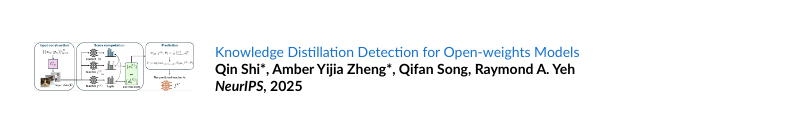
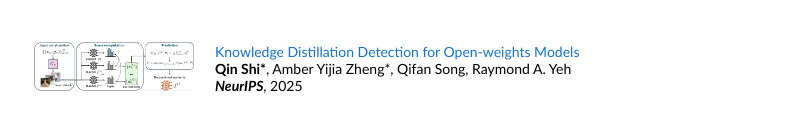
Before and after one commit to shqii1j/shqii1j.github.io, a plain HTML site: page index.html in a window 1280 px wide. Shown: the part 521-653 px from the top of the page, without its empty margins (226-1034 px from the left). Drawn offline with Linux system fonts and the light colour scheme.

Commit message:
Update index.html

```diff
--- a/index.html
+++ b/index.html
@@ -85,7 +85,7 @@
             <papertitle>Knowledge Distillation Detection for Open-weights Models</papertitle>
           </a>
           <br>
-          <b>Qin Shi*<b>, Amber Yijia Zheng*, Qifan Song, Raymond A. Yeh
+          <b>Qin Shi*</b>, Amber Yijia Zheng*, Qifan Song, Raymond A. Yeh
           <br>
           <em><b>NeurIPS</b></em>, 2025
           <br>
```
